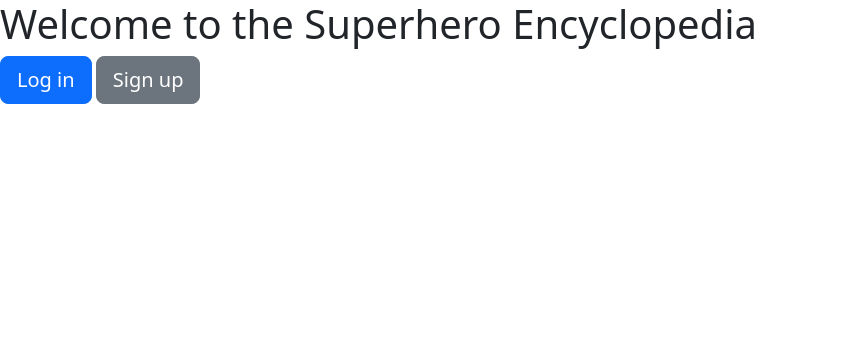
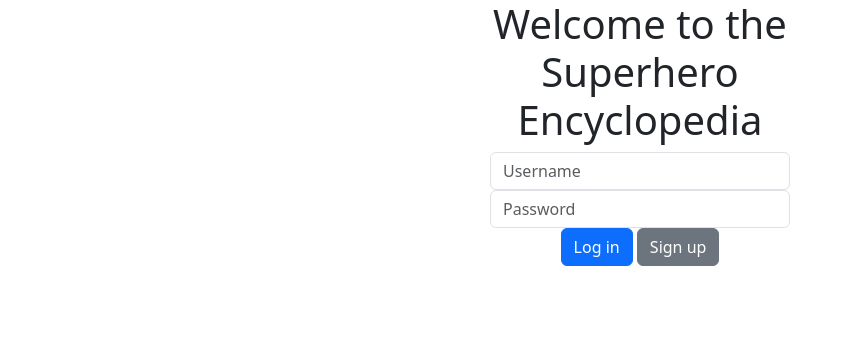
Before and after one commit to Gucci-Man/Superhero-Encyclopedia, a Flask app: page / in a window 1280 px wide. Shown: the top 349 px of the page, without its empty margins (0-853 px from the left). Run offline with Flask 3, Linux system fonts and the light colour scheme; some libraries are stand-ins or nearby versions.

Commit message:
add stylesheet

```diff
--- a/app.py
+++ b/app.py
@@ -47,9 +47,23 @@ def do_logout():
     if CURR_USER_KEY in session:
         del session[CURR_USER_KEY]
 
-@app.route('/login', methods=['GET','POST'])
-def login():
-    """Route for logging in"""
+
+############################################################################
+# General user routes:
+
+
+
+
+
+
+
+
+############################################################################
+# Homepage w/ login
+
+@app.route('/', methods=['GET', 'POST'])
+def homepage():
+    """Show homepage with login and sign-up options"""
 
     form = LoginForm()
 
@@ -64,27 +78,6 @@ def login():
         flash("Invalid credentials.", "danger")
 
     return render_template("login.html", form=form)
-
-
-
-############################################################################
-# General user routes:
-
-
-
-
-
-
-
-
-############################################################################
-# Homepage w/ login
-
-@app.route('/')
-def homepage():
-    """Show homepage with login and sign-up options"""
-
-    return render_template("start.html")
 
 ##############################################################################
 # Turn off all caching in Flask
--- /dev/null
+++ b/static/stylesheets/style.css
@@ -0,0 +1,8 @@
+.login {
+    box-sizing: border-box;
+    height: 350px;
+    width: 300px;
+    text-align: center;
+    margin: auto;
+
+}
--- a/templates/base.html
+++ b/templates/base.html
@@ -5,11 +5,11 @@
     <meta name="viewport" content="width=device-width, initial-scale=1.0">
     <title>Superhero Encyclopedia</title>
 
-    <link rel="stylesheet"
-        href="https://unpkg.com/bootstrap/dist/css/bootstrap.css">
-  <script src="https://unpkg.com/jquery"></script>
-  <script src="https://unpkg.com/popper"></script>
-  <script src="https://unpkg.com/bootstrap"></script>
+    <link rel="stylesheet" href="https://unpkg.com/bootstrap/dist/css/bootstrap.css">
+    <link rel="stylesheet" href="/static/stylesheets/style.css"
+    <script src="https://unpkg.com/jquery"></script>
+    <script src="https://unpkg.com/popper"></script>
+    <script src="https://unpkg.com/bootstrap"></script>
 </head>
 <body>
     <div>
--- a/templates/login.html
+++ b/templates/login.html
@@ -1,6 +1,7 @@
 {% extends 'base.html' %}
 {% block content %}
-    <div>
+    <div class="login">
+        <h1>Welcome to the Superhero Encyclopedia</h1>
         <form method="POST" id="user_form">
             {{ form.hidden_tag()}}
 
@@ -11,8 +12,8 @@
                 {{ field(placeholder=field.label.text, class="form-control")}}
             {% endfor %}
 
-            <button class="btn btn-primary btn-block btn-lg">Log in</button>
-            <a href="/signup" class="btn btn-secondary btn-block btn-lg">Sign up</a>
+            <button class="btn btn-primary btn-block">Log in</button>
+            <a href="/signup" class="btn btn-secondary btn-block">Sign up</a>
         </form>
 
     </div>
--- a/templates/start.html
+++ /dev/null
@@ -1,8 +0,0 @@
-{% extends 'base.html' %}
-{% block content %}
-    <div>
-        <h1>Welcome to the Superhero Encyclopedia</h1>
-        <a href="/login"><button class="btn btn-primary btn-lg">Log in</button></a>
-        <a href="/signup"><button class="btn btn-secondary btn-lg">Sign up</button></a>
-    </div>
-{% endblock %}
```
